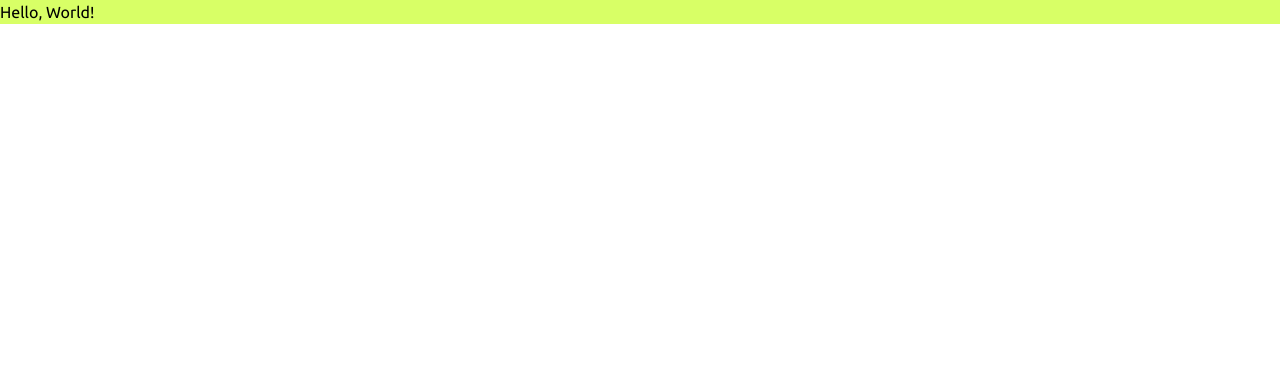
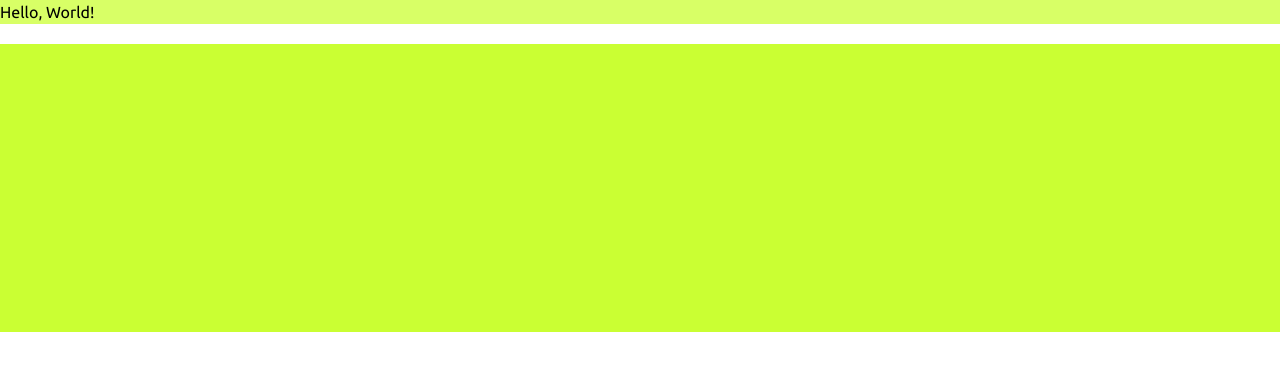
Before and after one commit to vadimmroz/lesson, a website built with Vite: page index.html in a window 1280 px wide. Built offline with nearby package versions, Linux system fonts and the light colour scheme; a web font is replaced by a local one.

Commit message:
full footer
* add footer

* fix footer margin

* fix footer background

```diff
--- a/index.html
+++ b/index.html
@@ -12,6 +12,10 @@
 <div class="bg-green-70">
     <h1>Hello, World!</h1>
 </div>
+
+<footer class="bg-green-60 p-36 mt-5">
+
+</footer>
 <script type="module" src="/assets/scripts/main.js"></script>
 </body>
 </html>
```
